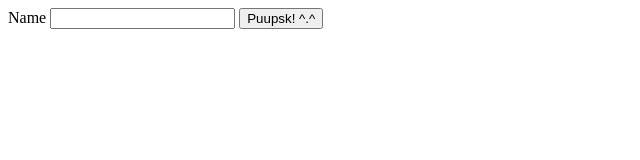
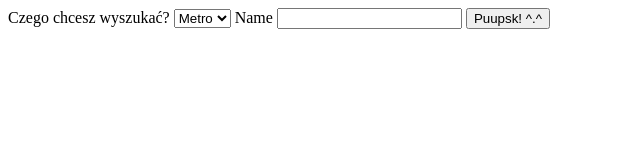
Before and after one commit to kkwietniewski/Warsaw_Public_Transport_NoSQL, a website: page sites/createNode.html in a window 1280 px wide. Shown: the whole page, without its empty margins (0-640 px from the left). Drawn offline with Linux system fonts and the light colour scheme.

Commit message:
create type

```diff
--- a/sites/createNode.html
+++ b/sites/createNode.html
@@ -7,6 +7,21 @@
 </head>
 <body>
     <form action = "http://localhost:3000/create" method="POST">
+        <label>Czego chcesz wyszukać?</label>
+        <select name = "type">
+            <option value="MetroStation">
+                Metro
+            </option>
+            <option value = "TramStation">
+                Tram
+            </option>
+            <option value = "BusStation">
+                Bus
+            </option>
+            <option value="TrainStation">
+                Train
+            </option>
+        </select>
         <label>Name</label>
         <input type = text name = 'name'>
         <button type = "submit">Puupsk! ^.^</button>
```
Also changed, not shown: index.js (+6 -3 lines).
